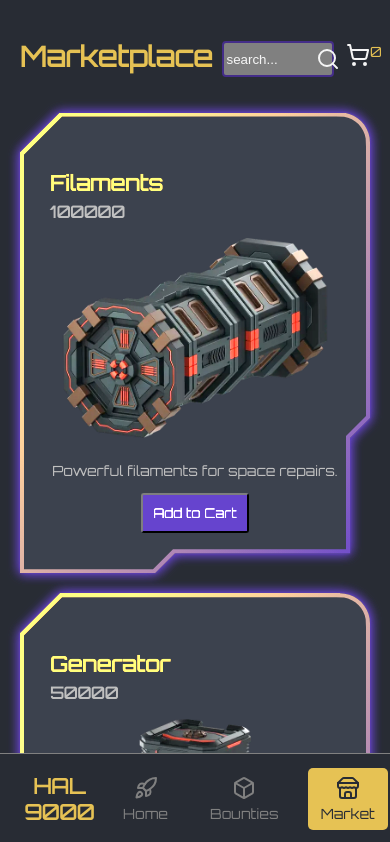
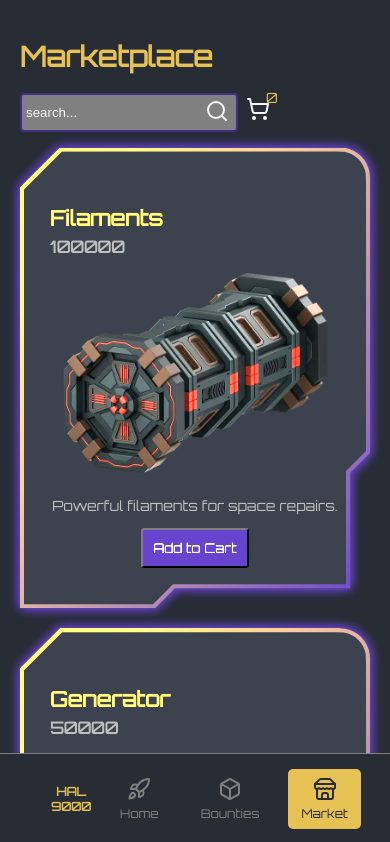
Before and after one commit to relvingonzalez/scifidashboard, a React (Create React App) app: page /market in a window 390 px wide. Shown: the top 842 px of the page. Built offline with nearby package versions, Linux system fonts and the light colour scheme.

Commit message:
Improve font size on mobile bar, improve search input responsiveness

```diff
--- a/src/components/Bounties/Bounties.module.css
+++ b/src/components/Bounties/Bounties.module.css
@@ -9,7 +9,7 @@
     display: flex;
     flex-wrap: wrap;
     align-items: center;
-    justify-content: left;
+    justify-content: space-between;
     margin-bottom: 20px;
 }
 
--- a/src/components/Dashboard/Dashboard.module.css
+++ b/src/components/Dashboard/Dashboard.module.css
@@ -9,10 +9,13 @@
     flex-wrap: wrap;
     margin-bottom: 20px;
     gap: 20px;
+    min-width: 0
 }
 
 .featuredCharts> :not(:nth-child(1)) {
-    width: 500px;
+    /* width: 30%;
+    max-width: 500px; */
+    flex-basis: 30%;
 }
 
 .charts {
@@ -20,6 +23,7 @@
     flex-wrap: wrap;
     gap: 20px;
     flex-wrap: wrap;
+    min-width: 0
 }
 
 .charts>* {
--- a/src/components/LineChart/LineChart.module.css
+++ b/src/components/LineChart/LineChart.module.css
@@ -1,3 +1 @@
-.LineChart {
-
-}
+.LineChart {}
--- a/src/components/MobileBar/MobileBar.module.css
+++ b/src/components/MobileBar/MobileBar.module.css
@@ -24,6 +24,7 @@
     flex-direction: column;
     gap: 5px;
     margin: 8px;
+    font-size: 12px;
 }
 
 .MobileBar .brand {
@@ -31,6 +32,7 @@
     flex-direction: column;
     align-items: center;
     margin-right: 8px;
+    font-size: 12px;
 }
 
 @media screen and (max-width: 640px) {
--- a/src/components/Products/Products.js
+++ b/src/components/Products/Products.js
@@ -23,13 +23,15 @@ const Products = () => {
       <div className={styles.Products} data-testid="Products">
         <div className={styles.toolBar}>
           <h1>Marketplace</h1>
-          <SearchInput searchTerm={searchTerm} onSearch={setSearchTerm} />
-          <div className={styles.shoppingCart}>
-            <ShoppingCart/>
-            <span>{ itemsInCart }</span>
+          <div className={styles.searchAndShoppingCart}>
+            <SearchInput searchTerm={searchTerm} onSearch={setSearchTerm} />
+            <div className={styles.shoppingCart}>
+              <ShoppingCart />
+              <span>{itemsInCart}</span>
+            </div>
           </div>
         </div>
-        <ProductList data={items} searchTerm={searchTerm} onZoomProduct={handleZoom} onAddToCart={()=> setItemsInCart(itemsInCart + 1)}/>
+        <ProductList data={items} searchTerm={searchTerm} onZoomProduct={handleZoom} onAddToCart={() => setItemsInCart(itemsInCart + 1)} />
       </div>
       <Modal className={styles.zoomedModal} isOpen={showModal} onClose={() => setShowModal(false)}>
         <h2>{zoomedProduct?.name}</h2>
--- a/src/components/Products/Products.module.css
+++ b/src/components/Products/Products.module.css
@@ -9,7 +9,7 @@
     display: flex;
     flex-wrap: wrap;
     align-items: center;
-    justify-content: left;
+    justify-content: space-between;
     margin-bottom: 20px;
 }
 
@@ -30,12 +30,19 @@
     height: auto;
 }
 
+.searchAndShoppingCart {
+    display: flex;
+    align-items: center;
+    width: 250px;
+}
+
 .shoppingCart {
     position: relative;
 }
 
 .shoppingCart span {
     position: absolute;
-    top: 0;
+    top: -8px;
+    left: 20px;
     color: var(--yellow);
 }
--- a/src/components/SearchInput/SearchInput.module.css
+++ b/src/components/SearchInput/SearchInput.module.css
@@ -1,9 +1,8 @@
 .SearchInput {
     position: relative;
-    height: 30px;
+    height: 35px;
     width: 100%;
     max-width: 250px;
-    flex: 1;
     margin-right: 20px;
 }
 
@@ -11,6 +10,7 @@
     position: absolute;
     top: 0;
     left: 0;
+    padding: 0px 4px;
     outline: none;
     background: gray;
     border: 2px solid var(--purple);
```
